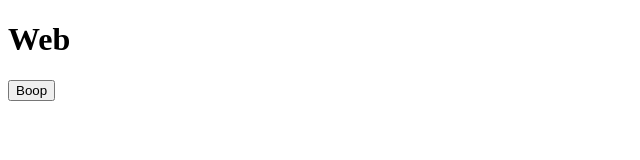
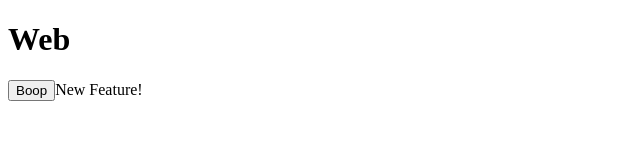
Before and after one commit to cjbsDev/cjbs-apps, a Next.js app in the folder apps/web/: page / in a window 1280 px wide. Shown: the top 160 px of the page, without its empty margins (0-640 px from the left). Built offline with nearby package versions, Linux system fonts and the light colour scheme.

Commit message:
mason - New feature Test

```diff
--- a/apps/web/pages/index.tsx
+++ b/apps/web/pages/index.tsx
@@ -5,6 +5,7 @@ export default function Web() {
     <div>
       <h1>Web</h1>
       <Button />
+      New Feature!
     </div>
   );
 }
```
